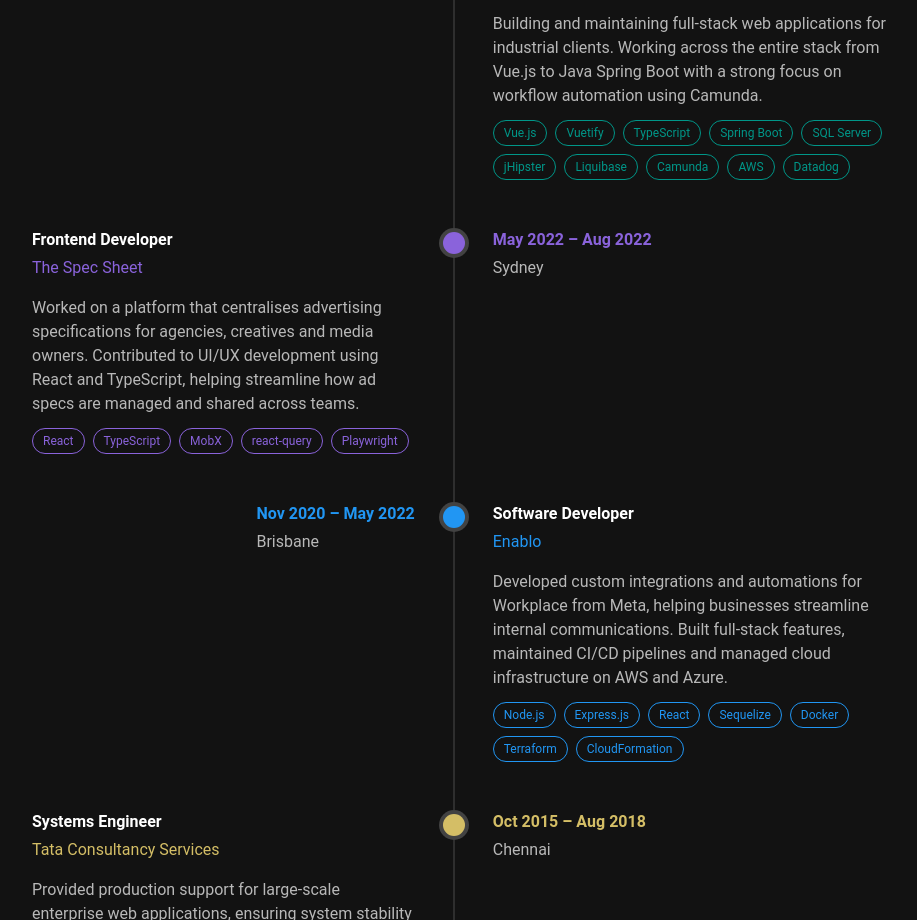
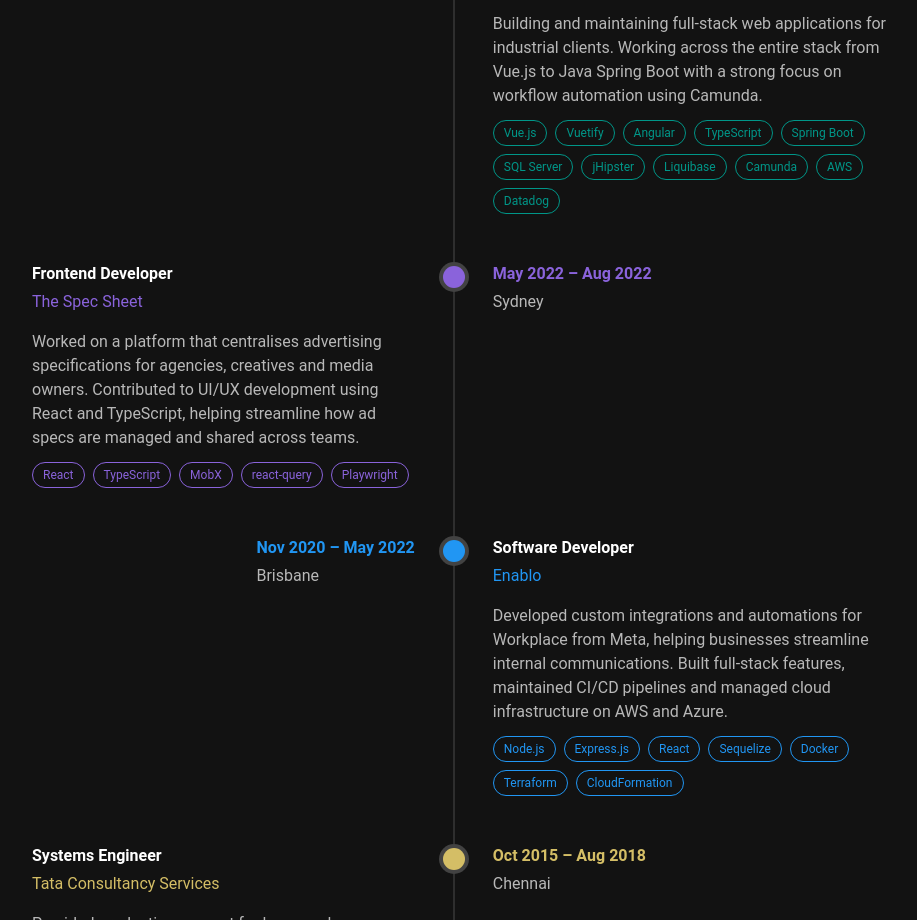
Before and after one commit to karthick1108/karthick-portfolio, a Vue app: page / in a window 1280 px wide. Shown: the part 1700-2620 px from the top of the page, without its empty margins (174-1091 px from the left). Built offline with nearby package versions, Linux system fonts and the light colour scheme.

Commit message:
Update experience

```diff
--- a/src/data/experience.ts
+++ b/src/data/experience.ts
@@ -20,6 +20,7 @@
     technologies: [
       'Vue.js',
       'Vuetify',
+      'Angular',
       'TypeScript',
       'Spring Boot',
       'SQL Server',
```
